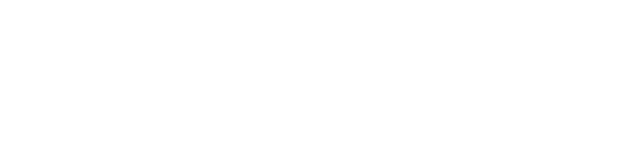
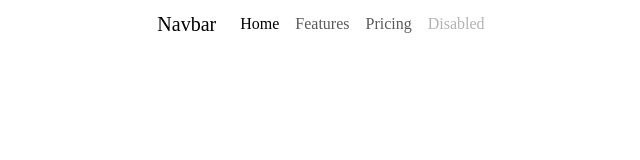
Before and after one commit to SenpaiMe2005/Atelier1, a plain HTML site: page Index.html in a window 1280 px wide. Shown: the whole page, without its empty margins (637-1277 px from the left). Drawn offline with nearby package versions, Linux system fonts and the light colour scheme.

Commit message:
Push to update

```diff
--- a/Index.html
+++ b/Index.html
@@ -10,9 +10,43 @@
       integrity="sha384-QWTKZyjpPEjISv5WaRU9OFeRpok6YctnYmDr5pNlyT2bRjXh0JMhjY6hW+ALEwIH"
       crossorigin="anonymous"
     />
+    <link rel="stylesheet" href="css/reset.css" />
+    <link rel="stylesheet" href="css/Index.css" />
     <title>TUI reisbureau</title>
   </head>
   <body>
+    <nav class="navbar navbar-expand-lg">
+      <div class="container-fluid">
+        <a class="navbar-brand" href="#">Navbar</a>
+        <button
+          class="navbar-toggler"
+          type="button"
+          data-bs-toggle="collapse"
+          data-bs-target="#navbarNav"
+          aria-controls="navbarNav"
+          aria-expanded="false"
+          aria-label="Toggle navigation"
+        >
+          <span class="navbar-toggler-icon"></span>
+        </button>
+        <div class="collapse navbar-collapse" id="navbarNav">
+          <ul class="navbar-nav">
+            <li class="nav-item">
+              <a class="nav-link active" aria-current="page" href="#">Home</a>
+            </li>
+            <li class="nav-item">
+              <a class="nav-link" href="#">Features</a>
+            </li>
+            <li class="nav-item">
+              <a class="nav-link" href="#">Pricing</a>
+            </li>
+            <li class="nav-item">
+              <a class="nav-link disabled" aria-disabled="true">Disabled</a>
+            </li>
+          </ul>
+        </div>
+      </div>
+    </nav>
 
     <script
       src="https://cdn.jsdelivr.net/npm/bootstrap@5.3.3/dist/js/bootstrap.bundle.min.js"
--- a/css/Index.css
+++ b/css/Index.css
@@ -0,0 +1,33 @@
+:root {
+  --primary-color: #ff5733;
+  --font-size: 1rem;
+}
+
+html {
+  box-sizing: border-box;
+}
+
+*,
+*:before,
+*:after {
+  box-sizing: inherit;
+}
+
+body,
+html {
+  height: 100%;
+}
+
+.navbar {
+  width: 100%;
+  max-width: 75rem;
+  margin: 0 4.5625rem;
+  display: grid;
+  grid-template-columns: repeat(12, 1fr);
+  column-gap: 1rem;
+}
+
+.container-fluid {
+  grid-column-start: 8;
+  grid-column-end: span 5;
+}
--- /dev/null
+++ b/css/reset.css
@@ -0,0 +1,48 @@
+/* http://meyerweb.com/eric/tools/css/reset/
+   v2.0 | 20110126
+   License: none (public domain)
+*/
+
+html, body, div, span, applet, object, iframe,
+h1, h2, h3, h4, h5, h6, p, blockquote, pre,
+a, abbr, acronym, address, big, cite, code,
+del, dfn, em, img, ins, kbd, q, s, samp,
+small, strike, strong, sub, sup, tt, var,
+b, u, i, center,
+dl, dt, dd, ol, ul, li,
+fieldset, form, label, legend,
+table, caption, tbody, tfoot, thead, tr, th, td,
+article, aside, canvas, details, embed,
+figure, figcaption, footer, header, hgroup,
+menu, nav, output, ruby, section, summary,
+time, mark, audio, video {
+	margin: 0;
+	padding: 0;
+	border: 0;
+	font-size: 100%;
+	font: inherit;
+	vertical-align: baseline;
+}
+/* HTML5 display-role reset for older browsers */
+article, aside, details, figcaption, figure,
+footer, header, hgroup, menu, nav, section {
+	display: block;
+}
+body {
+	line-height: 1;
+}
+ol, ul {
+	list-style: none;
+}
+blockquote, q {
+	quotes: none;
+}
+blockquote:before, blockquote:after,
+q:before, q:after {
+	content: '';
+	content: none;
+}
+table {
+	border-collapse: collapse;
+	border-spacing: 0;
+}
```
Also changed, not shown: images/Image (Base)-1.png (added), images/Image (Base).png (added), images/Over ons-1.png (added), images/Over ons.png (added), images/Rectangle 22-1.png (added), images/Rectangle 22-2.png (added), images/Rectangle 22.png (added), images/image 1-1.png (added), images/image 1.png (added), images/image 19.png (added), 1 other file.
